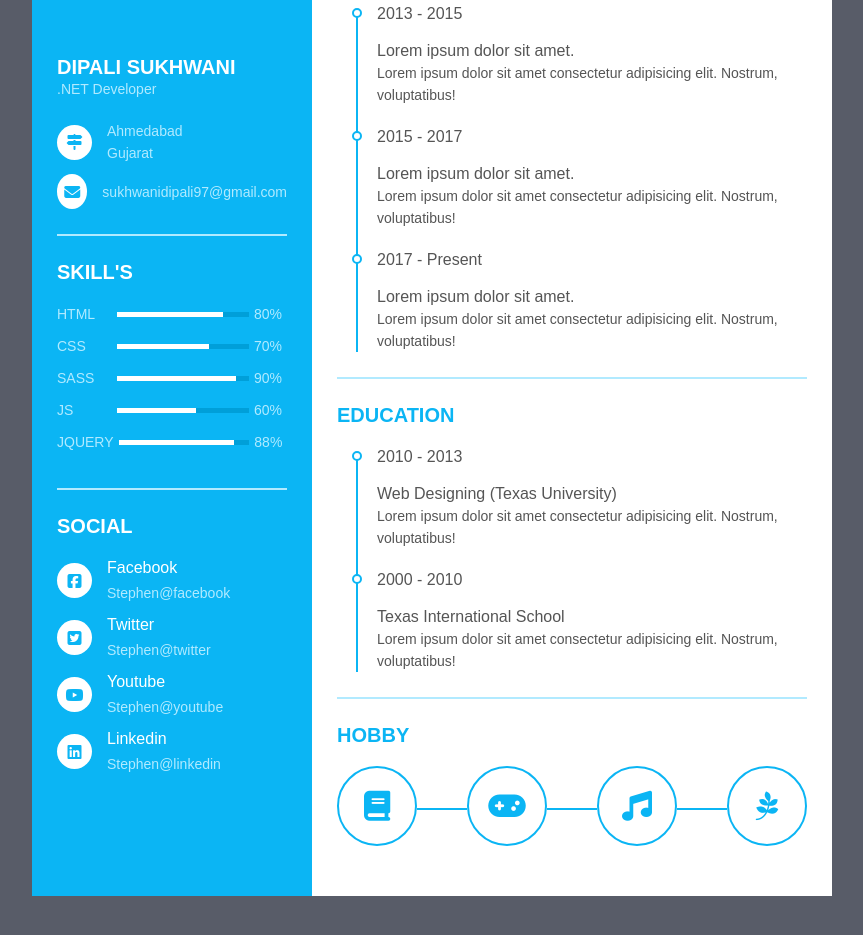
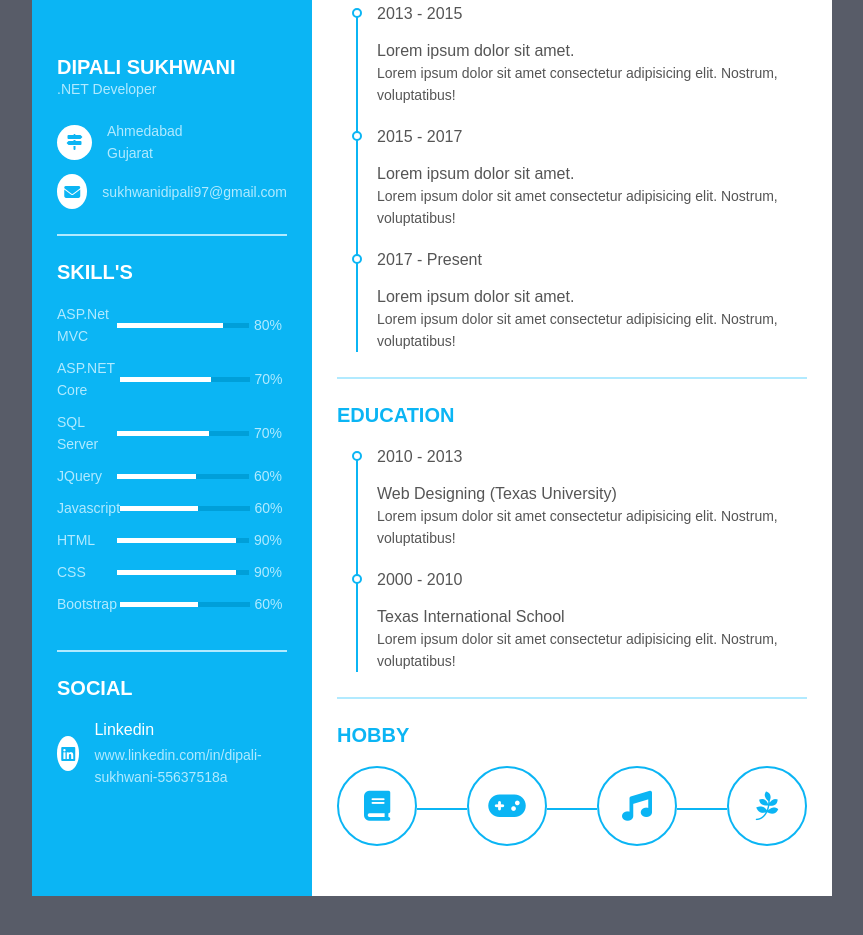
Before and after one commit to dipali1997/dipalisukhwani, a plain HTML site: page index.html in a window 1280 px wide. Shown: the part 321-1256 px from the top of the page, without its empty margins (208-1071 px from the left). Drawn offline with Linux system fonts and the light colour scheme.

Commit message:
Update index.html
changes2

```diff
--- a/index.html
+++ b/index.html
@@ -280,7 +280,7 @@ body {
          <ul>
            <li>
              <div class="skill_name">
-               HTML
+               ASP.Net MVC
              </div>
              <div class="skill_progress">
                <span style="width: 80%;"></span>
@@ -289,7 +289,7 @@ body {
            </li>
            <li>
              <div class="skill_name">
-               CSS
+               ASP.NET Core
              </div>
              <div class="skill_progress">
                <span style="width: 70%;"></span>
@@ -298,7 +298,34 @@ body {
            </li>
            <li>
              <div class="skill_name">
-               SASS
+               SQL Server
+             </div>
+             <div class="skill_progress">
+               <span style="width: 70%;"></span>
+             </div>
+             <div class="skill_per">70%</div>
+           </li>
+           <li>
+             <div class="skill_name">
+               JQuery
+             </div>
+             <div class="skill_progress">
+               <span style="width: 60%;"></span>
+             </div>
+             <div class="skill_per">60%</div>
+           </li>
+           <li>
+             <div class="skill_name">
+               Javascript
+             </div>
+             <div class="skill_progress">
+               <span style="width: 60%;"></span>
+             </div>
+             <div class="skill_per">60%</div>
+           </li>
+           <li>
+             <div class="skill_name">
+               HTML
              </div>
              <div class="skill_progress">
                <span style="width: 90%;"></span>
@@ -307,21 +334,21 @@ body {
            </li>
            <li>
              <div class="skill_name">
-               JS
+               CSS
+             </div>
+             <div class="skill_progress">
+               <span style="width: 90%;"></span>
+             </div>
+             <div class="skill_per">90%</div>
+           </li>
+           <li>
+             <div class="skill_name">
+               Bootstrap
              </div>
              <div class="skill_progress">
                <span style="width: 60%;"></span>
              </div>
              <div class="skill_per">60%</div>
-           </li>
-           <li>
-             <div class="skill_name">
-               JQUERY
-             </div>
-             <div class="skill_progress">
-               <span style="width: 88%;"></span>
-             </div>
-             <div class="skill_per">88%</div>
            </li>
          </ul>
        </div>
@@ -332,38 +359,11 @@ body {
          <ul>
            <li>
              <div class="icon">
-               <i class="fab fa-facebook-square"></i>
-             </div>
-             <div class="data">
-               <p class="semi-bold">Facebook</p>
-               <p>Stephen@facebook</p>
-             </div>
-           </li>
-           <li>
-             <div class="icon">
-               <i class="fab fa-twitter-square"></i>
-             </div>
-             <div class="data">
-               <p class="semi-bold">Twitter</p>
-               <p>Stephen@twitter</p>
-             </div>
-           </li>
-           <li>
-             <div class="icon">
-               <i class="fab fa-youtube"></i>
-             </div>
-             <div class="data">
-               <p class="semi-bold">Youtube</p>
-               <p>Stephen@youtube</p>
-             </div>
-           </li>
-           <li>
-             <div class="icon">
                <i class="fab fa-linkedin"></i>
              </div>
              <div class="data">
                <p class="semi-bold">Linkedin</p>
-               <p>Stephen@linkedin</p>
+               <p> www.linkedin.com/in/dipali-sukhwani-55637518a </p>
              </div>
            </li>
          </ul>
```
